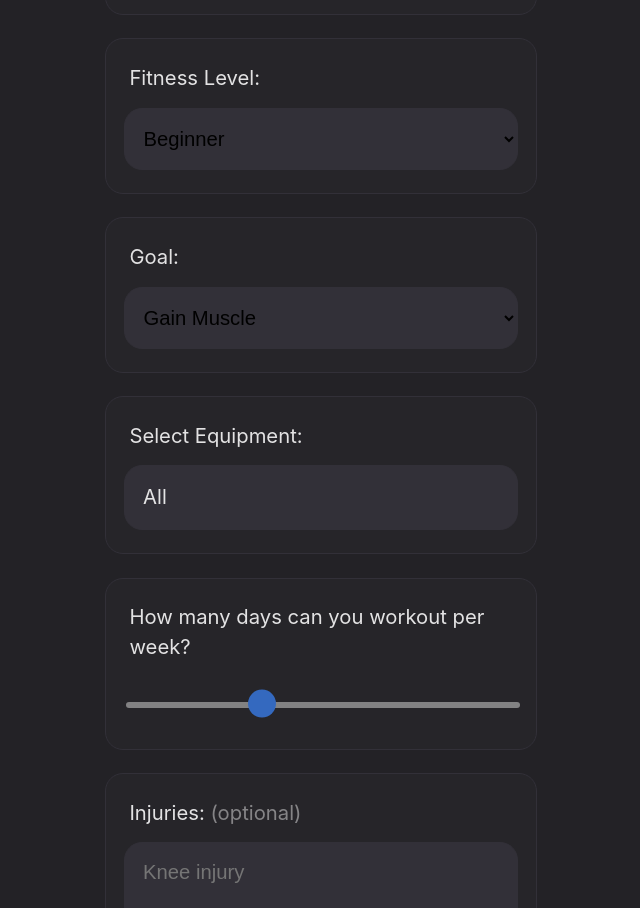
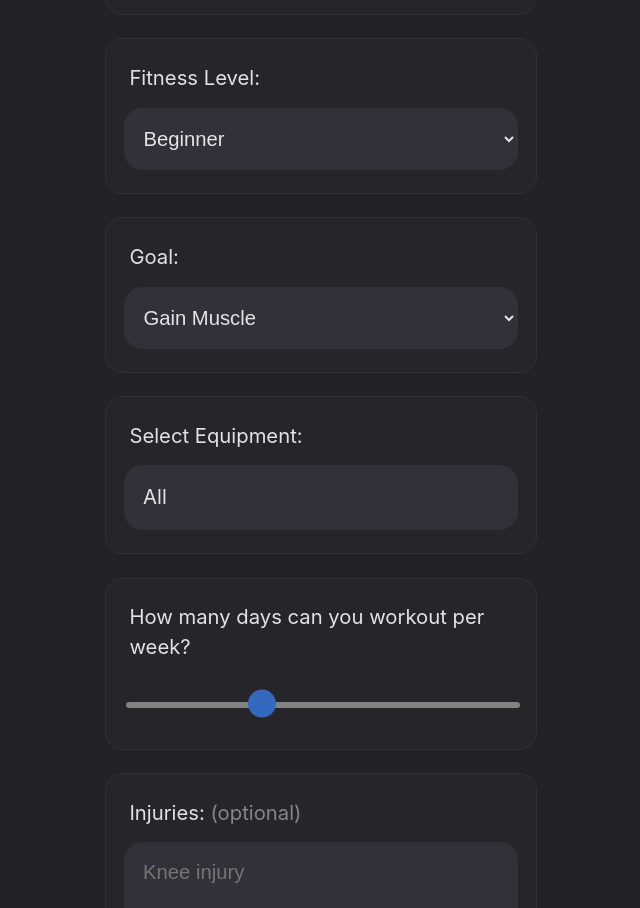
Before and after one commit to GRdevelops/openAI-Workout-Generator, a React (Vite) app: page / in a window 1280 px wide. Shown: the part 884-1792 px from the top of the page, without its empty margins (319-959 px from the left). Built offline with nearby package versions, Linux system fonts and the light colour scheme.

Commit message:
ui improvements

```diff
--- a/src/components/WorkoutResult/WorkoutProgram/DailyTable.jsx
+++ b/src/components/WorkoutResult/WorkoutProgram/DailyTable.jsx
@@ -9,7 +9,7 @@ const Table = styled.div`
 	width: 100%;
 	max-width: ${styles.formWidth};
 	margin: 2rem auto;
-	background-color: ${styles.primaryColor};
+	background-color: ${styles.secondaryColor};
 	border-radius: 2rem;
 	padding: 1.5rem;
 `;
--- a/src/styles/index.css
+++ b/src/styles/index.css
@@ -26,8 +26,9 @@ a:hover {
   opacity: 0.9;
 }
 
-input {
-  color: white;
+input,
+select {
+  color: inherit;
 }
 
 button {
--- a/src/styles/theme.js
+++ b/src/styles/theme.js
@@ -1,6 +1,6 @@
 const styles = {
   primaryColor: '#504D6111',
-  secondaryColor: '#323038',
+  secondaryColor: '#504D61',
   formWidth: '24rem',
   verticalSpace: '1.3rem',
   inputPadding: '1rem',
```
